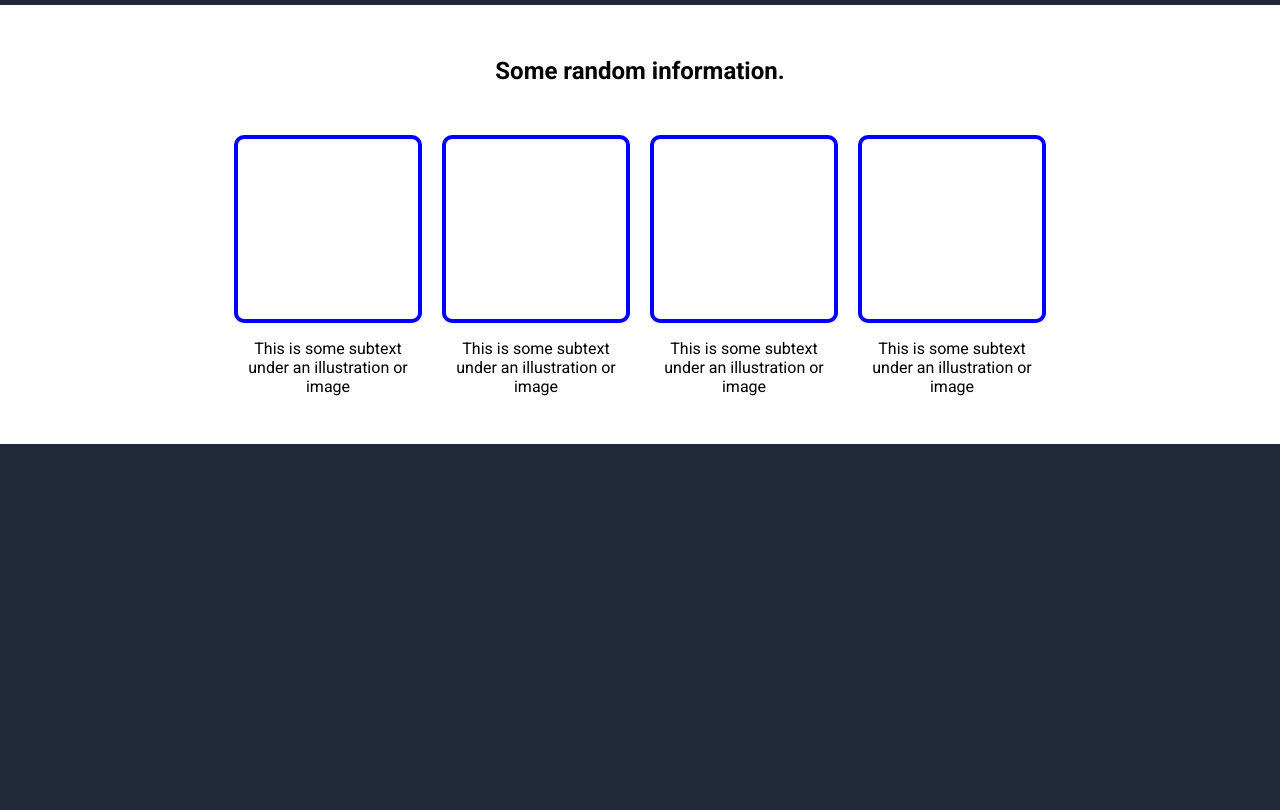
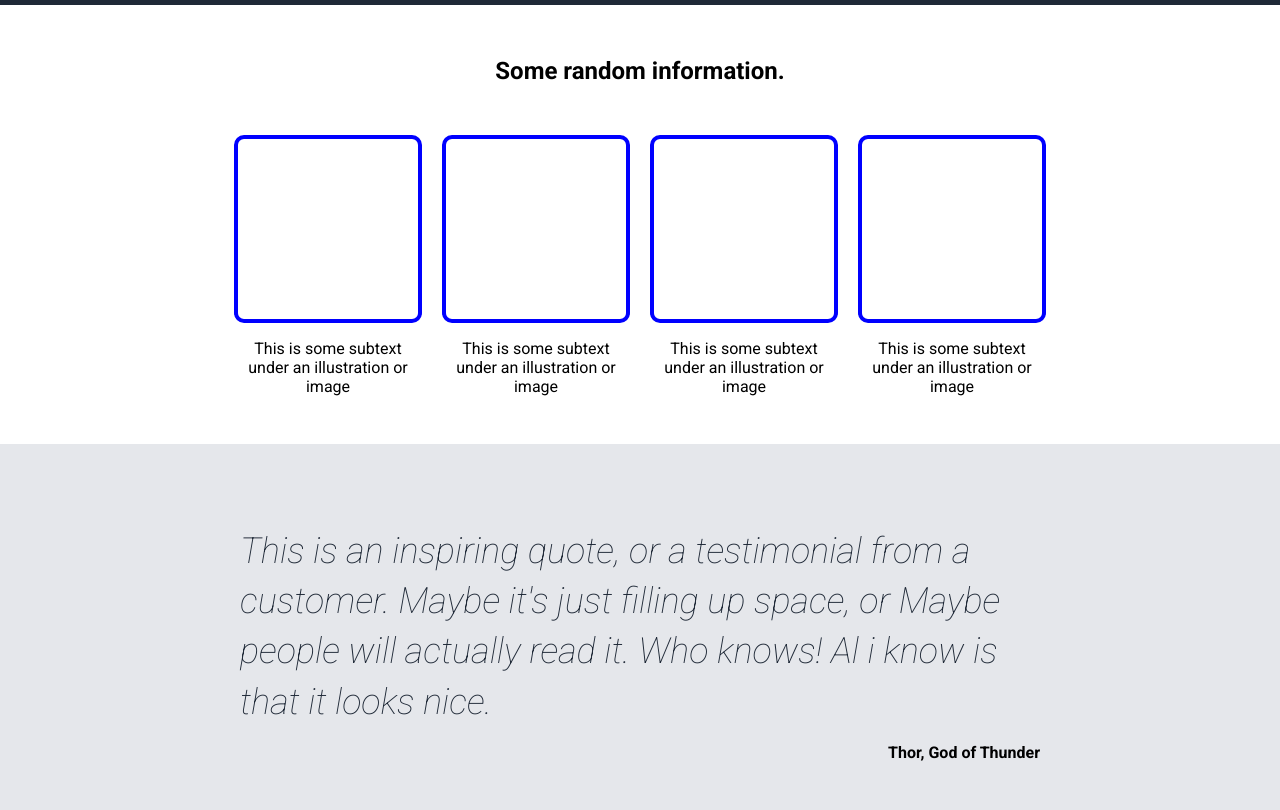
Before and after one commit to sefxdev/landing-page, a plain HTML site: page index.html in a window 1280 px wide. Shown: the part 702-1512 px from the top of the page. Before the commit the page ends 1146 px from the top, so only its background shows below. Drawn offline with Linux system fonts and the light colour scheme.

Commit message:
Finished quote section

```diff
--- a/index.html
+++ b/index.html
@@ -65,5 +65,14 @@
 </div>
 
   </section>
+  <section class="quote-section">
+
+    <em class="quote">This is an inspiring quote, or a testimonial from a customer. Maybe it's just filling up space, or Maybe
+      people will actually read it. Who knows! Al i know
+      is that it looks nice.
+    </em>
+    <p class="sub-text">Thor, God of Thunder</p>
+
+  </section>
 </body>
 </html>
--- a/styles.css
+++ b/styles.css
@@ -112,3 +112,29 @@ nav ul {
 .thumbnail-text {
   display: block;
 }
+
+.quote-section {
+    background-color: #e5e7eb;
+
+    padding: 2em 15em;
+  display: flex;
+  flex-direction: column;
+  align-items: center;
+  justify-content: center;
+
+
+}
+
+.quote {
+  font-size: 36px;
+  font-style: italic;
+  font-weight: 100;
+  color: #1f2937;
+  line-height: 1.4;
+  margin-top: 50px;
+}
+
+.sub-text {
+  align-self: flex-end;
+  font-weight: 600;
+}
```
